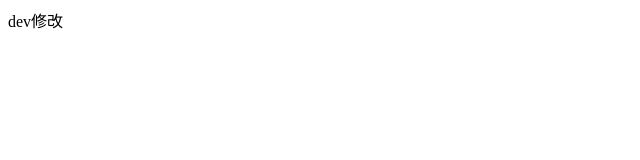
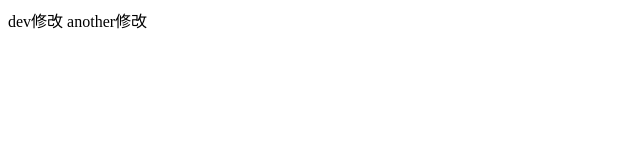
Before and after one commit to VPNER0329/class-web, a plain HTML site: page index.html in a window 1280 px wide. Shown: the whole page, without its empty margins (0-640 px from the left). Drawn offline with Linux system fonts and the light colour scheme.

Commit message:
another修改

```diff
--- a/index.html
+++ b/index.html
@@ -6,5 +6,6 @@
 </head>
 <body>
 dev修改
+another修改
 </body>
 </html>
```
